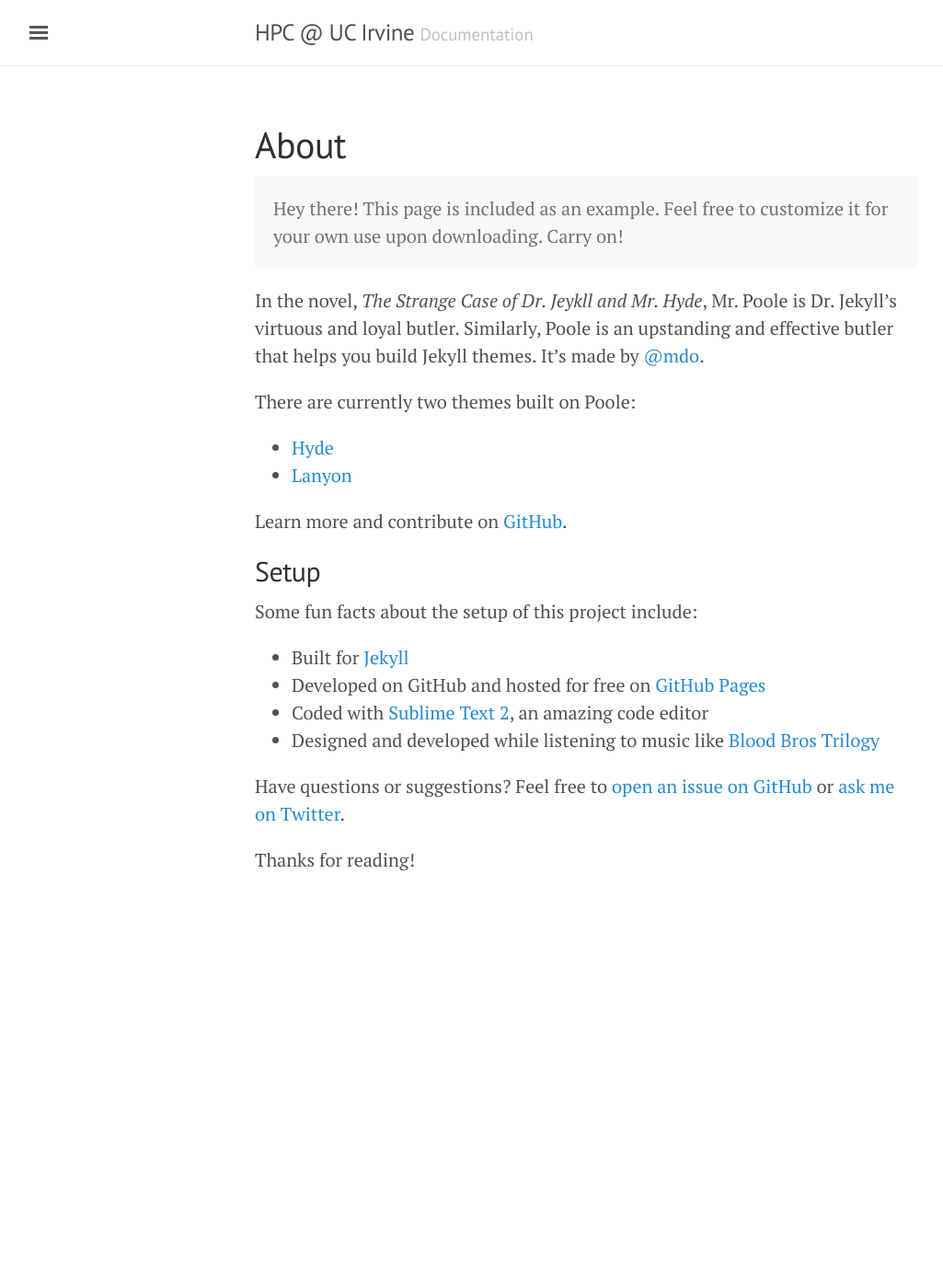
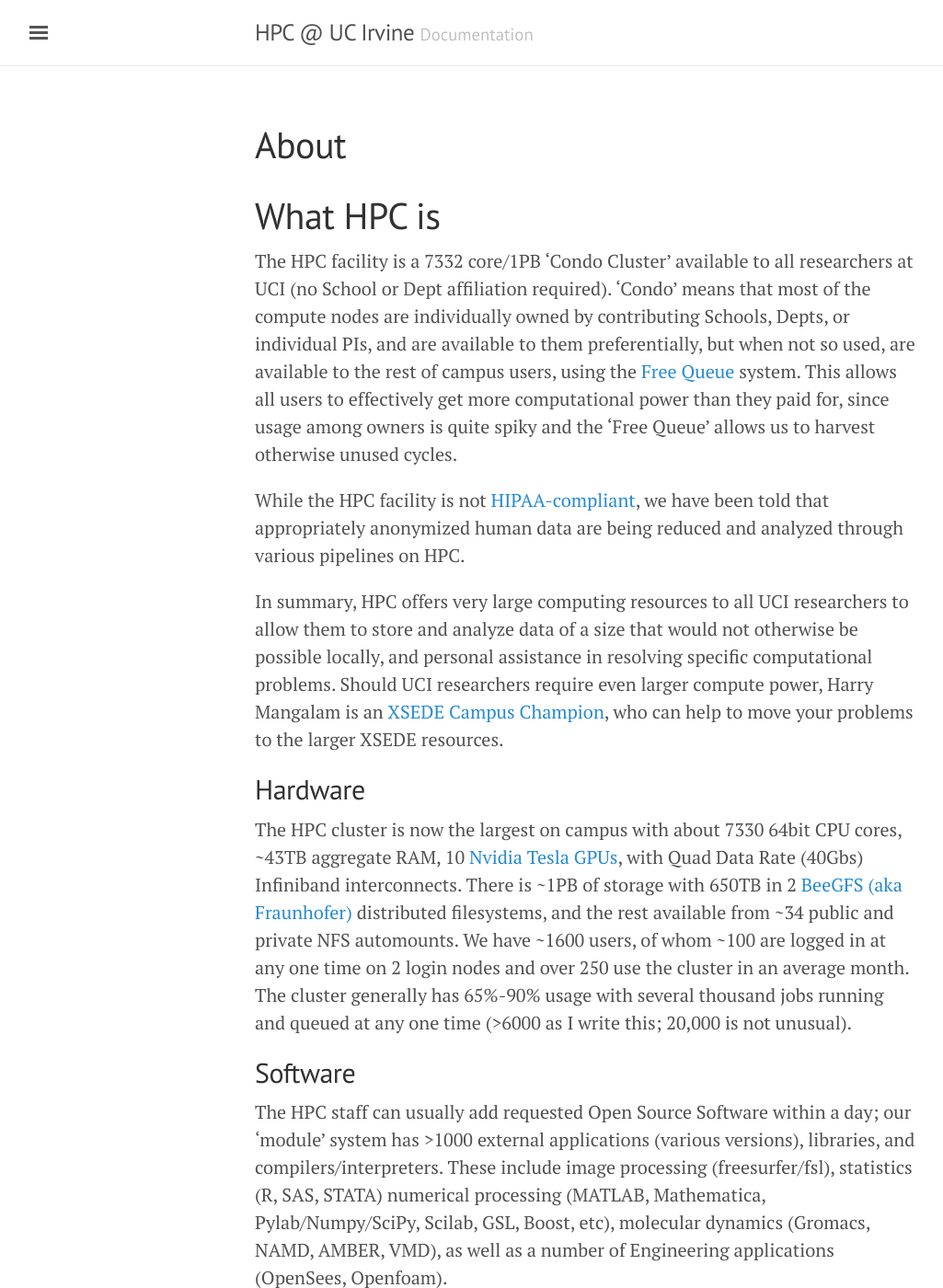
Before and after one commit to hpc-uci/hpc-uci.github.io, a Jekyll site: the page built from about.md, in a window 1280 px wide and 1400 px high. Shown: the whole window at 92% size, without its empty margins (3-1028 px from the left). Built offline with Jekyll 4.4.1, drawn with Linux system fonts in a browser that asks for light colours; some of the changed text lies outside the part shown.

Commit message:
Add about page

```diff
--- a/about.md
+++ b/about.md
@@ -3,28 +3,40 @@ layout: page
 title: About
 ---
 
-<p class="message">
-  Hey there! This page is included as an example. Feel free to customize it for your own use upon downloading. Carry on!
-</p>
+# What HPC is
 
-In the novel, *The Strange Case of Dr. Jeykll and Mr. Hyde*, Mr. Poole is Dr. Jekyll's virtuous and loyal butler. Similarly, Poole is an upstanding and effective butler that helps you build Jekyll themes. It's made by [@mdo](https://twitter.com/mdo).
+The HPC facility is a 7332 core/1PB 'Condo Cluster' available to all researchers at UCI (no School or Dept affiliation required). 'Condo' means that most of the compute nodes are individually owned by contributing Schools, Depts, or individual PIs, and are available to them preferentially, but when not so used, are available to the rest of campus users, using the [Free Queue](http://hpc.oit.uci.edu/free-queue) system. This allows all users to effectively get more computational power than they paid for, since usage among owners is quite spiky and the 'Free Queue' allows us to harvest otherwise unused cycles.
 
-There are currently two themes built on Poole:
+While the HPC facility is not [HIPAA-compliant](http://goo.gl/Qqcez), we have been told that appropriately anonymized human data are being reduced and analyzed through various pipelines on HPC.
 
-* [Hyde](http://hyde.getpoole.com)
-* [Lanyon](http://lanyon.getpoole.com)
+In summary, HPC offers very large computing resources to all UCI researchers to allow them to store and analyze data of a size that would not otherwise be possible locally, and personal assistance in resolving specific computational problems. Should UCI researchers require even larger compute power, Harry Mangalam is an [XSEDE Campus Champion](https://www.xsede.org/campus-champions), who can help to move your problems to the larger XSEDE resources.
 
-Learn more and contribute on [GitHub](https://github.com/poole).
+## Hardware
 
-## Setup
+The HPC cluster is now the largest on campus with about 7330 64bit CPU cores, \~43TB aggregate RAM, 10 [Nvidia Tesla GPUs](http://www.nvidia.com/object/tesla-servers.html), with Quad Data Rate (40Gbs) Infiniband interconnects. There is \~1PB of storage with 650TB in 2 [BeeGFS (aka Fraunhofer)](http://www.beegfs.com/cms/) distributed filesystems, and the rest available from \~34 public and private NFS automounts. We have \~1600 users, of whom ~100 are logged in at any one time on 2 login nodes and over 250 use the cluster in an average month. The cluster generally has 65%-90% usage with several thousand jobs running and queued at any one time (>6000 as I write this; 20,000 is not unusual).
 
-Some fun facts about the setup of this project include:
+## Software
 
-* Built for [Jekyll](http://jekyllrb.com)
-* Developed on GitHub and hosted for free on [GitHub Pages](https://pages.github.com)
-* Coded with [Sublime Text 2](http://sublimetext.com), an amazing code editor
-* Designed and developed while listening to music like [Blood Bros Trilogy](https://soundcloud.com/maddecent/sets/blood-bros-series)
+The HPC staff can usually add requested Open Source Software within a day; our 'module' system has >1000 external applications (various versions), libraries, and compilers/interpreters. These include image processing (freesurfer/fsl), statistics (R, SAS, STATA) numerical processing (MATLAB, Mathematica, Pylab/Numpy/SciPy, Scilab, GSL, Boost, etc), molecular dynamics (Gromacs, NAMD, AMBER, VMD), as well as a number of Engineering applications (OpenSees, Openfoam).
 
-Have questions or suggestions? Feel free to [open an issue on GitHub](https://github.com/poole/issues/new) or [ask me on Twitter](https://twitter.com/mdo).
+However, since our largest user group is biologists, we have an exceptionally large group of bioinformatics tools including the bam/sam/bedtools, tophat, bowtie, bwa, wgs, trimmomatic, repeatmasker, fastx toolkit, emboss, tacg, Bioconductor, BLAST, Trinity, GATK, Annovar, velvet, vcftools, cufflinks, smrtanalysis, the SOAP tools, picard, the Bio (Perl; Python; Java) toolkits, etc.
 
-Thanks for reading!
+Our compilers support parallel approaches including OpenMP, OpenMPI, Gnu Parallel, R's SNOW, and CUDA. We support debugging and profiling with TotalView, PerfSuite, HPCToolkit, Oprofile, and PAPI. We also support a local installation of Galaxy, integrated into our GridEngine scheduler.
+Our module library currently (Feb 25, 2016) consists of [this list](http://hpc.oit.uci.edu/all.modules).
+
+---
+
+# Classes
+
+We run classes and tutorials in using Linux and the HPC cluster as well as Bioinformatics (in conjunction with the [Genomic High Throughput Facility](http://ghtf.biochem.uci.edu/)) and also offer classes in 'BigData' processing (with Padraic Smith of Information & Computer Sciences).
+
+---
+
+# Staff
+
+HPC is supported by 2.5 FTEs, including 1.5 PhDs (in Molecular Biology & Bioinformatics and in Signal Processing), as well as 1 student assistant and these support staff regularly assist with debugging workflows and performance problems in all domains (~700 domain-specific emails per month). We very much welcome new computational and research challenges and our interaction with scientists. Please feel free to mail all of us at [hpc-support@uci.edu](mailto:hpc-support@uci.edu).
+
+- **Joseph Farran**, HPC LEAD, HPC Architect Senior SysAdmin, 30+ years IT experience
+- **Harry Mangalam**, PhD, HPC Data Storage Expert & Sys Admin, for the Research Computing Support Staff
+- **Garr Updegraff**, PhD, DB Expert & Part-time Sys Admin
+- **Edward Xia**, Part-time student SysAdmin
```
